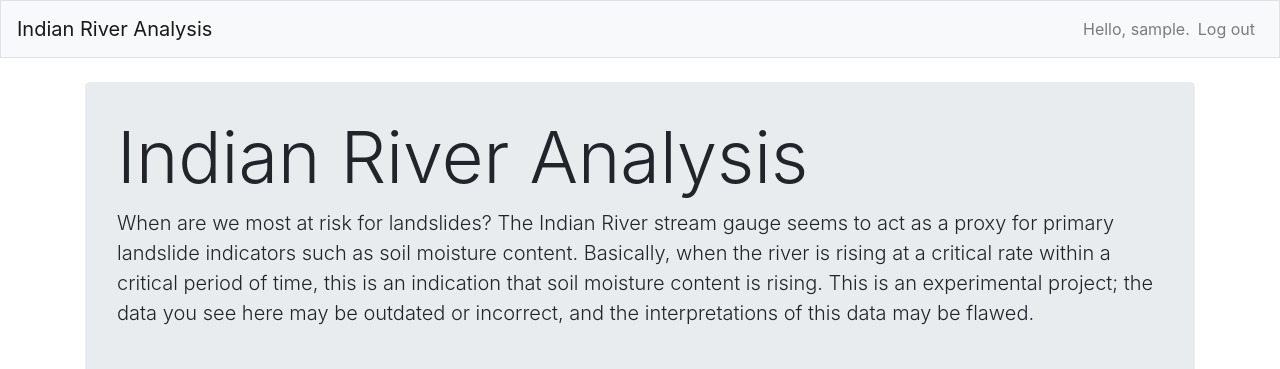
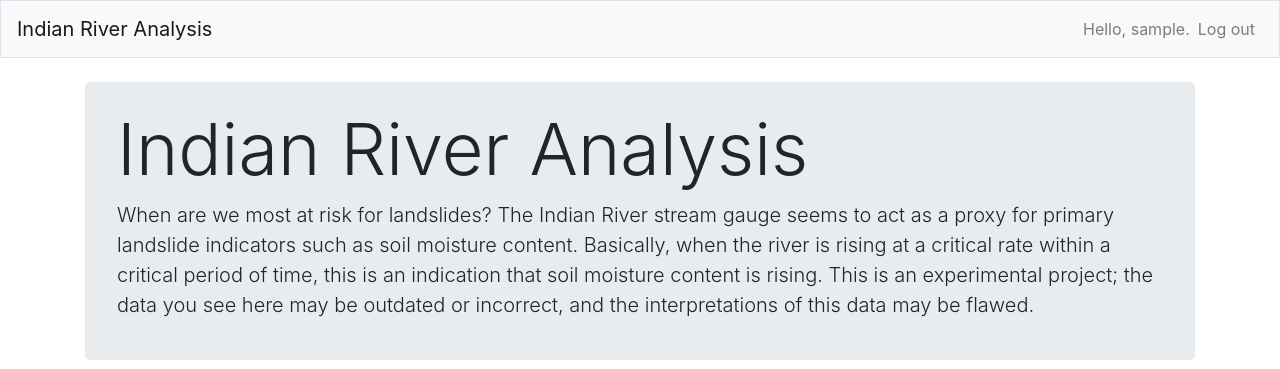
Before and after one commit to ehmatthes/sitka_irg_realtime, a Django app: page / in a window 1280 px wide. Shown: the top 369 px of the page. Run offline with Django 3.2, Linux system fonts and the light colour scheme; the visitor is signed in with stand-in values (Sample User, id 1); some libraries are stand-ins or nearby versions.

Commit message:
Slight styling changes.

```diff
--- a/irg_realtime/static/custom.css
+++ b/irg_realtime/static/custom.css
@@ -1,3 +1,3 @@
 .jumbotron {
-    padding: 2rem 2rem;
+    padding: 1.5rem 2rem;
 }
--- a/irg_viz/templates/irg_viz/base.html
+++ b/irg_viz/templates/irg_viz/base.html
@@ -45,7 +45,7 @@
   </nav>
 
   <main role="main" class="container">
-    <div class="pb-2 mb-2 border-bottom">
+    <div class="mb-2">
       {% block page_header %}{% endblock page_header %}
     </div>
     <div>
--- a/irg_viz/templates/irg_viz/index.html
+++ b/irg_viz/templates/irg_viz/index.html
@@ -22,8 +22,10 @@
   {% if user.is_authenticated %}
     <img src="{% get_media_prefix %}plot_images/irg_critical_forecast_plot_current_extended.png">
 
-    <p>The red shade region represents conditions when the risk of slides has been elevated in the past. The red region is <i>not</i> just based on river height; it is based on river height, <i>and</i> how quickly the river is rising. In a 5-year period from 2014-2019, the river reached the red shaded region 9 times. 3 of those periods resulted in a slide which occurred while the river was in the red shaded region. There may have been a couple slides during these periods as well; it is difficult to place the timing of a landslide if no one observed it happen.</p>
+    <p>The red shaded region represents conditions when the risk of slides has been elevated in the past. The red region is <i>not</i> just based on river height; it is based on river height, <i>and</i> how quickly the river is rising. In a 5-year period from 2014-2019, the river reached the red shaded region 9 times. 3 of those periods resulted in a slide which occurred while the river was in the red shaded region. There may have been a couple slides during these periods as well; it is difficult to place the timing of a landslide if no one observed it happen.</p>
     <p>The light red region shows the critical readings over the previous 6 hours; this shows how close the river was to being in the critical region over the last 6 hours. The dark red region shows how close the river is to being in the critical region over the next 4.5 hours. It's important to note that if the river rises slowly, the critical shaded region will rise as well. To indicate elevated risk of slides, the river must rise quickly for an extended period.</p>
     <p>Data source: <a href="https://waterdata.usgs.gov/ak/nwis/uv?cb_00065=on&format=html&site_no=15087700">https://waterdata.usgs.gov/ak/nwis/uv?cb_00065=on&format=html&site_no=15087700</a></p>
+
+    <hr />
   {% endif %}
 {% endblock content %}
```
